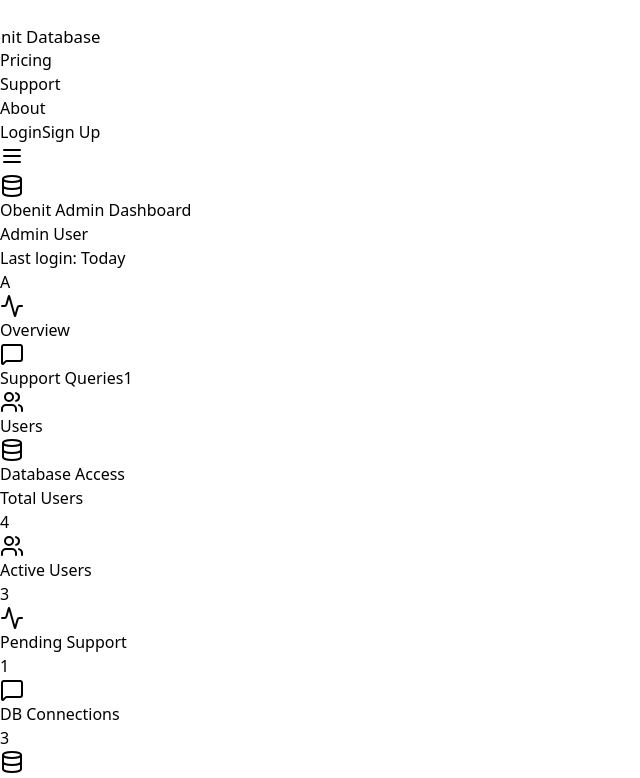
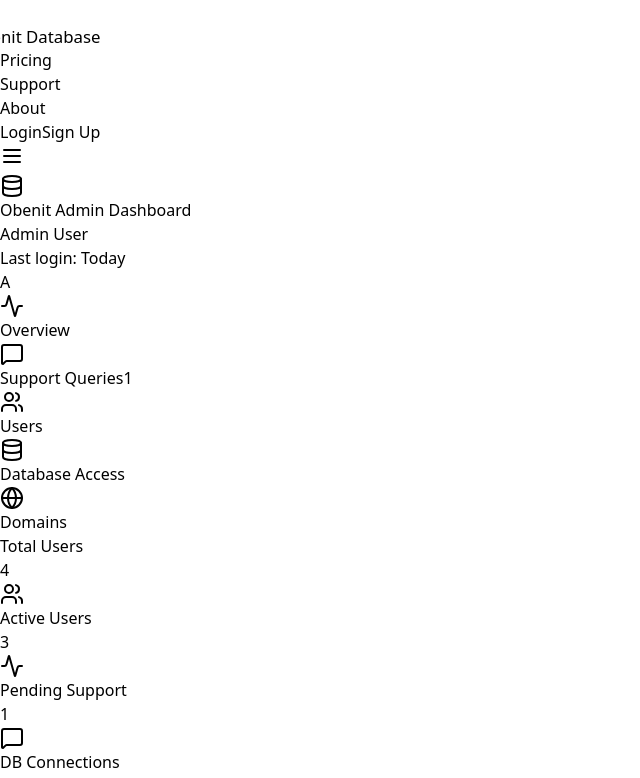
Before and after one commit to HimanshuCodez/Obenit-Database, a React (Vite) app in the folder Frontend/: page /Admin in a window 1280 px wide. Shown: the top 778 px of the page, without its empty margins (0-640 px from the left). Built offline with nearby package versions, Linux system fonts and the light colour scheme.

Commit message:
dashboard

```diff
--- a/Frontend/src/Admin/Components/Domain.jsx
+++ b/Frontend/src/Admin/Components/Domain.jsx
@@ -0,0 +1,9 @@
+import React from 'react'
+
+const Domain = () => {
+  return (
+    <div>Domain</div>
+  )
+}
+
+export default Domain
--- a/Frontend/src/Admin/Components/Sidebar.jsx
+++ b/Frontend/src/Admin/Components/Sidebar.jsx
@@ -1,5 +1,5 @@
 import React from 'react';
-import { Activity, MessageSquare, Users, Database } from 'lucide-react';
+import { Activity, MessageSquare, Users, Database, Globe } from 'lucide-react';
 
 const Sidebar = ({ activeTab, setActiveTab, pendingSupportCount }) => {
   const navItems = [
@@ -7,6 +7,7 @@
     { id: 'support', label: 'Support Queries', icon: MessageSquare, badge: pendingSupportCount },
     { id: 'users', label: 'Users', icon: Users },
     { id: 'database', label: 'Database Access', icon: Database },
+    { id: 'domain', label: 'Domains', icon: Globe },
   ];
 
   return (
--- a/Frontend/src/Admin/Dashboard.jsx
+++ b/Frontend/src/Admin/Dashboard.jsx
@@ -5,6 +5,7 @@
 import SupportQueries from './components/SupportQueries';
 import UserManagement from './components/UserManagement';
 import DatabaseAccess from './components/DatabaseAccess';
+import Domain from './Components/Domain';
 
 const ObenitAdminDashboard = () => {
   const [activeTab, setActiveTab] = useState('overview');
@@ -54,6 +55,8 @@
         return <UserManagement users={users} toggleUserStatus={toggleUserStatus} />;
       case 'database':
         return <DatabaseAccess dbAccess={dbAccess} />;
+      case 'domain':
+        return <Domain />;
       default:
         return <Overview stats={stats} supportQueries={supportQueries} dbAccess={dbAccess} />;
     }
```
Also changed, not shown: Frontend/src/Admin/Components/Domians.jsx (deleted).
